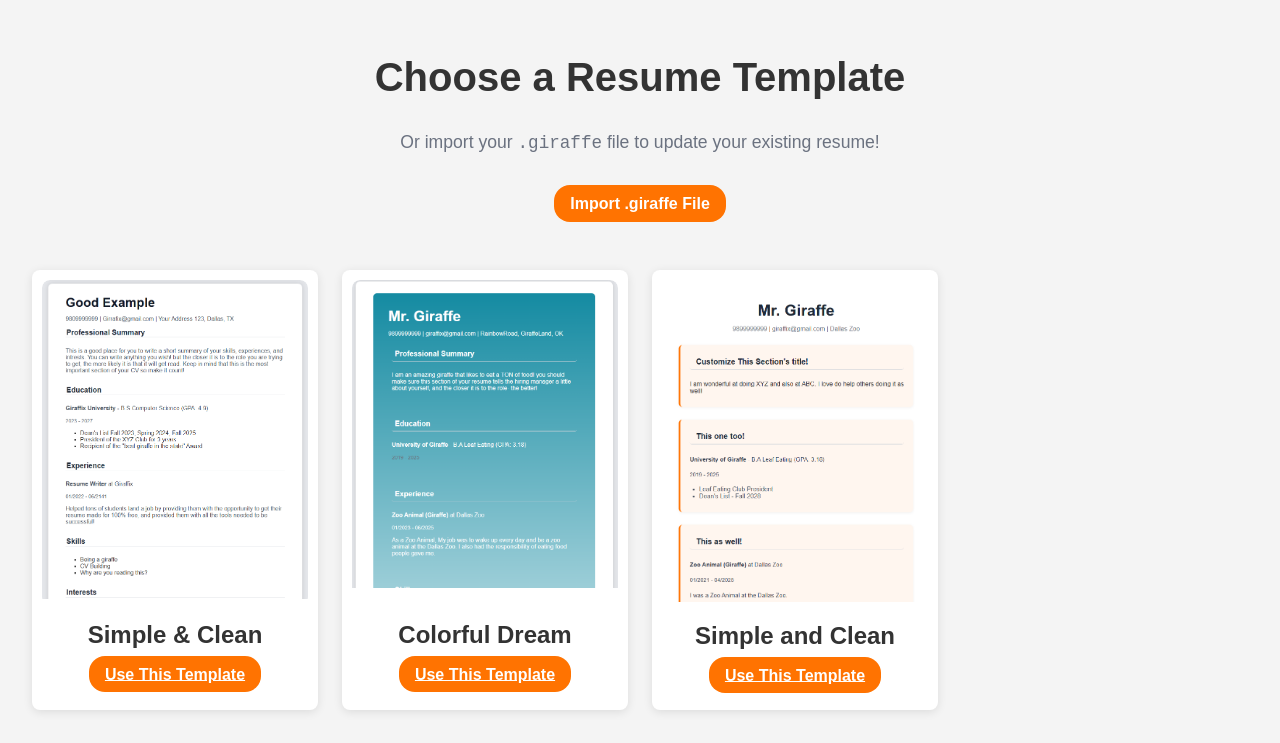
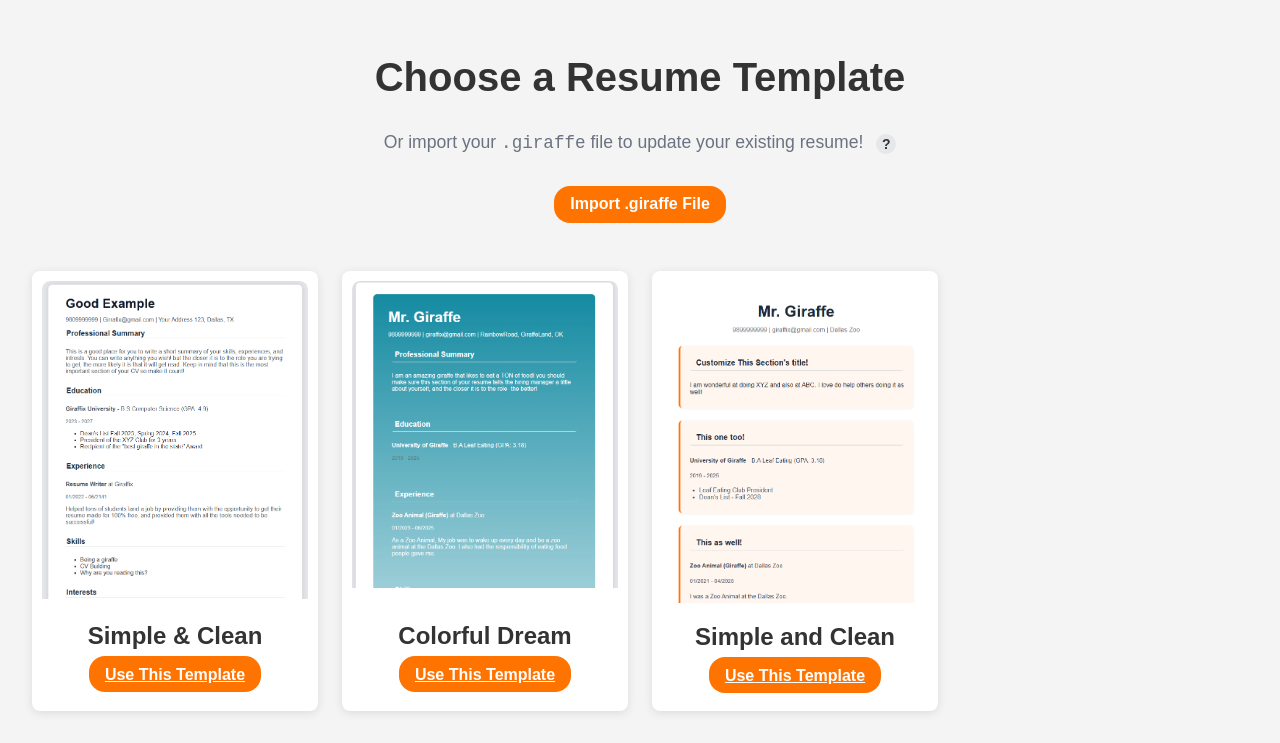
Before and after one commit to Meidad-T/Giraffix, a plain HTML site: page templates.html in a window 1280 px wide. Shown: the part 74-817 px from the top of the page. Drawn offline with Linux system fonts and the light colour scheme.

Commit message:
Added the following:
1) '?' Button in templates page, to answer what even is a giraffe file?
2) link from the button to the faq page
3) the answer to the question, in the faq page ( a new item bascially)

```diff
--- a/templates.css
+++ b/templates.css
@@ -145,6 +145,27 @@ body {
     margin-top: 0.5rem;
   }
 
+  .info-circle {
+    display: inline-block;
+    margin-left: 8px;
+    background-color: #e5e7eb;
+    color: #333;
+    border-radius: 50%;
+    width: 20px;
+    height: 20px;
+    text-align: center;
+    font-weight: bold;
+    line-height: 20px;
+    font-size: 14px;
+    text-decoration: none;
+    vertical-align: middle;
+    transition: background-color 0.2s;
+  }
+
+  .info-circle:hover {
+    background-color: #d1d5db;
+    cursor: pointer;
+  }
 /* .container {
     position: absolute;
     inset: 0;
--- a/templates.html
+++ b/templates.html
@@ -28,7 +28,11 @@
   <!-- Template Gallery -->
   <section class="template-gallery">
     <h1 class="section-title">Choose a Resume Template</h1>
-    <p class="section-subtitle">Or import your <code>.giraffe</code> file to update your existing resume!</p>
+    <p class="section-subtitle">
+      Or import your <code>.giraffe</code> file to update your existing resume!
+      <a href="../../faq.html#what-is-giraffe" class="info-circle" title="What is a .giraffe file?">?</a>
+    </p>
+
 
 
     <!-- Import Button -->
```
Also changed, not shown: faq.html (+10 -0 lines).
